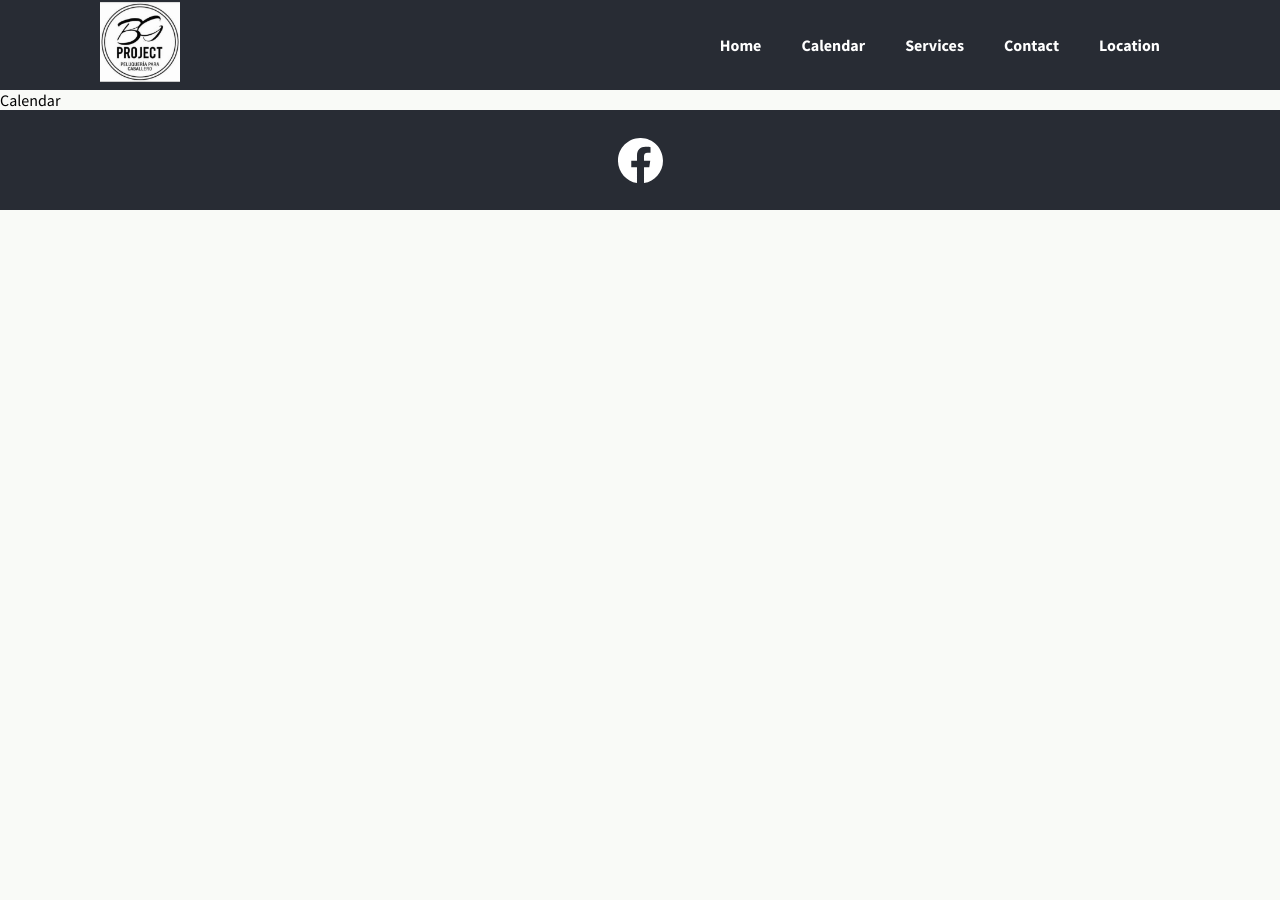
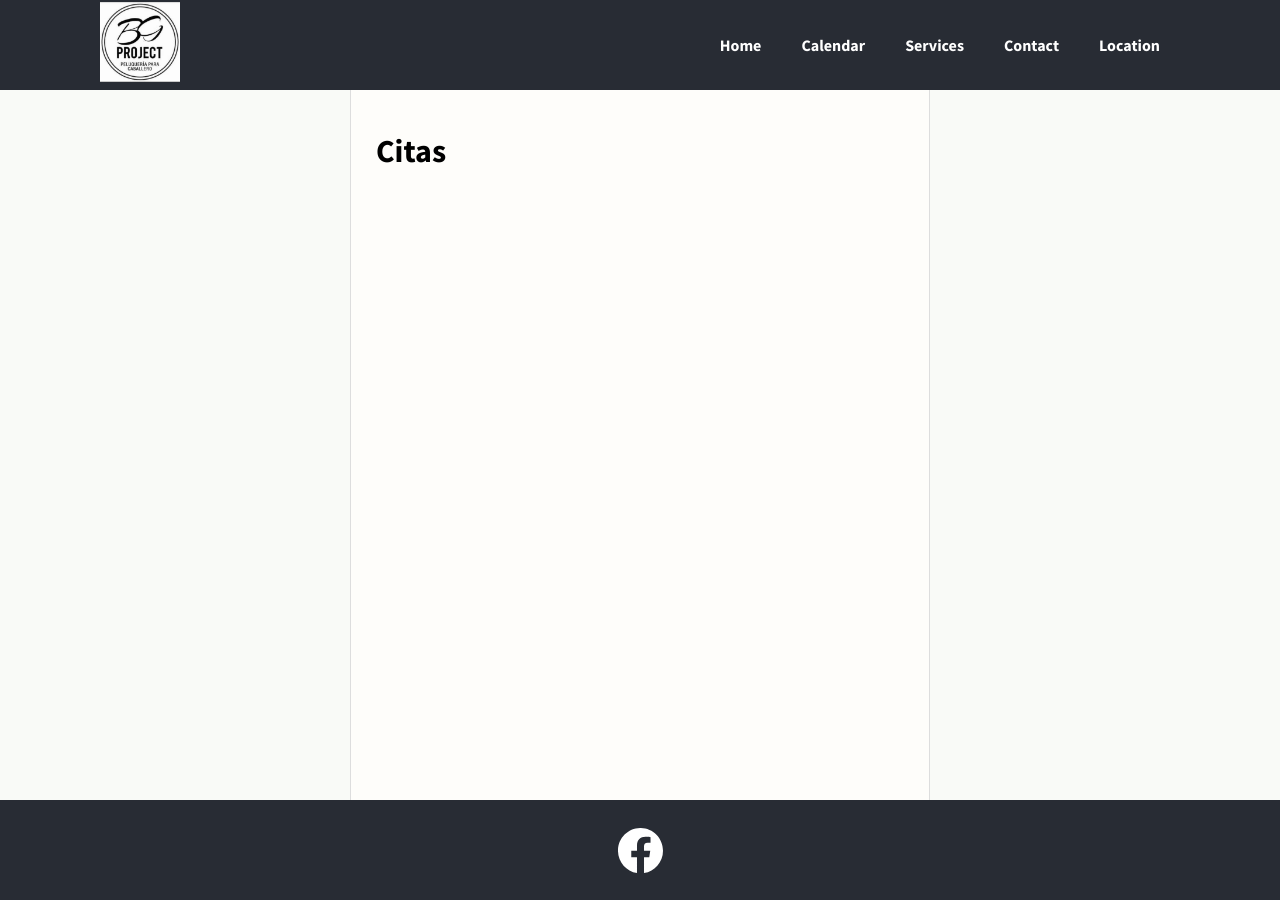
Before and after one commit to mariogarzac/BG-Project, a React (Create React App) app in the folder client/: page /calendar in a window 1280 px wide. Before the commit the page ends 800 px from the top, so only its background shows below. Built offline with nearby package versions, Linux system fonts and the light colour scheme.

Commit message:
update pages

```diff
--- a/client/src/Calendar.js
+++ b/client/src/Calendar.js
@@ -4,8 +4,9 @@ import "./App.css";
 class Calendar extends React.Component {
 	render() {
 		return (
-			<div className="calendar">
-				<div className="calendar__title">Calendar</div>
+			<div className="content">
+				<div className="calendar"></div>
+				<h1>Citas</h1>
 			</div>
 		);
 	}
--- a/client/src/Contact.js
+++ b/client/src/Contact.js
@@ -4,8 +4,10 @@ import "./App.css";
 class Contact extends React.Component {
 	render() {
 		return (
-			<div className="contact">
-				<div className="contact__title">Contact</div>
+			<div className="content">
+				<div className="contact">
+					<h1>Contacto</h1>
+				</div>
 			</div>
 		);
 	}
--- a/client/src/Location.js
+++ b/client/src/Location.js
@@ -4,8 +4,10 @@ import "./App.css";
 class Location extends React.Component {
 	render() {
 		return (
-			<div className="location">
-				<div className="location__title">Location</div>
+			<div className="content">
+				<div className="location">
+					<h1>Location</h1>
+				</div>
 			</div>
 		);
 	}
```
